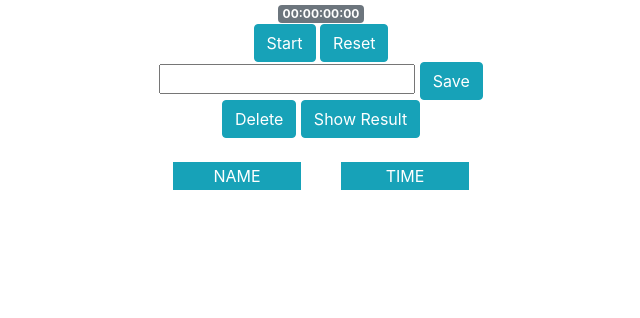
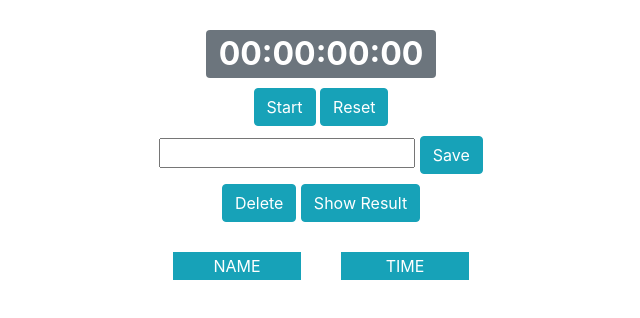
Before and after one commit to Ekarissor/Chrono_js, a plain HTML site: page index.html in a window 1280 px wide. Shown: the whole page, without its empty margins (319-959 px from the left). Drawn offline with Linux system fonts and the light colour scheme; files that its build step writes are made by us from their sources.

Commit message:
Margin issues

```diff
--- a/index.html
+++ b/index.html
@@ -12,10 +12,10 @@
 </head>
 
 <body class="text-center">
-    <div class="badge badge-secondary" id="timer">00:00:00:00</div>
+    <div class="badge badge-secondary timer" id="timer">00:00:00:00</div>
     <div>
-    <button class="btn btn-info" id="startBtn" type="button">Start</button>
-    <button class="btn btn-info" id="resetBtn" type="button">Reset</button>
+    <button class="btn btn-info btnStartReset" id="startBtn" type="button">Start</button>
+    <button class="btn btn-info btnStartReset" id="resetBtn" type="button">Reset</button>
     </div>
     <div>
         <input id="nameInput">
@@ -23,10 +23,9 @@
         <div id="inputError"></div>
     </div>
     <div>
-        <button class="btn btn-info" id="deleteBtn" type="button">Delete</button>
-        <button class="btn btn-info" id="showBtn" type="button">Show Result</button>
+        <button class="btn btn-info btnDeleteShow" id="deleteBtn" type="button">Delete</button>
+        <button class="btn btn-info btnDeleteShow" id="showBtn" type="button">Show Result</button>
     </div>
-    <br>
     <div class="d-flex board">
         <ul id="boardName">
             <li class="title">NAME</li>
--- a/main.css
+++ b/main.css
@@ -30,3 +30,18 @@ li:last-child {
 .title-time {
     margin-right: 40px;
 }
+
+.timer {
+    font-size: 2em;
+    margin-top: 30px;
+    margin-bottom: 10px;
+}
+
+.btnDeleteShow {
+    margin-top: 10px;
+    margin-bottom: 30px;
+}
+
+.btnStartReset {
+    margin-bottom: 10px;
+}
```
